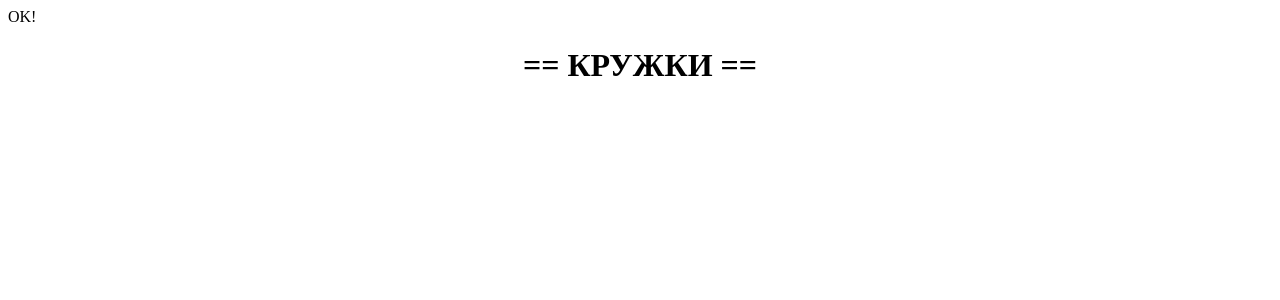
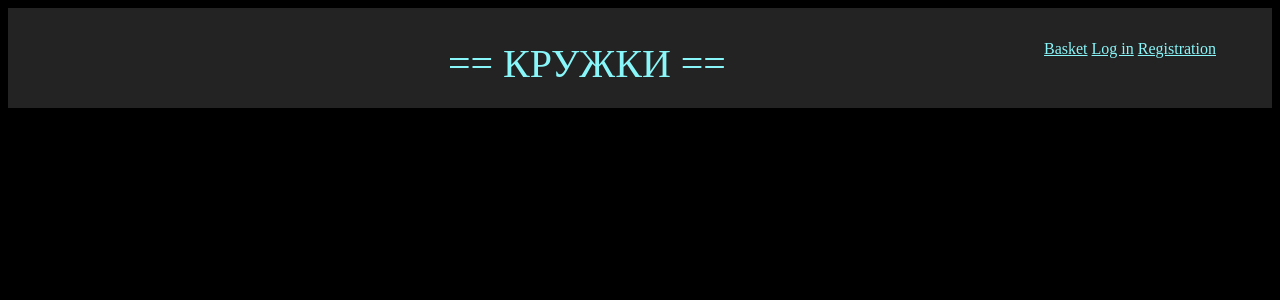
Before and after one commit to odnaks/ft_minishop, a PHP site: page / in a window 1280 px wide. Shown: the top 300 px of the page. Run offline with PHP 8.4, Linux system fonts and the light colour scheme.

Commit message:
start html

```diff
--- a/index.php
+++ b/index.php
@@ -5,10 +5,48 @@ require('install.php');
 ?>
 <html>
 <head>
+    <style>
+        body {
+            background: #000000;
+        }
+        .header {
+            width: 100%;
+            height: 100px;
+            background: #232323;
+            color: #89f6f9;
+        }
+        .title {
+            width: 30%;
+            position: absolute;
+            top: 5%;
+            left: 35%;
+            font-size: 40px;
+        }
+        .menu {
+            position: absolute;
+            top: 5%;
+            right: 5%;
+        }
+        .menu a{
+
+            color: #89f6f9;
+        }
+
+    </style>
+
 
 </head>
 <body>
-    <h1><center>== КРУЖКИ == </center> </h1>
+    <div class="header">
+        <div class="title">
+            == КРУЖКИ ==
+        </div>
+        <div class="menu">
+            <a href="">Basket</a>
+            <a href="">Log in</a>
+            <a href="">Registration</a>
+        </div>
+    </div>
 </body>
 
 </html>
--- a/install.php
+++ b/install.php
@@ -10,8 +10,8 @@ if (mysqli_connect_errno()){
     echo "Error\n";
     exit();
 }
-else
-    echo "OK!\n";
+// else
+//     echo "OK!\n";
 mysqli_query($link, "CREATE TABLE test2 (a VARCHAR(100) )");
 
 //https://www.php.net/manual/ru/book.mysqli.php
```
